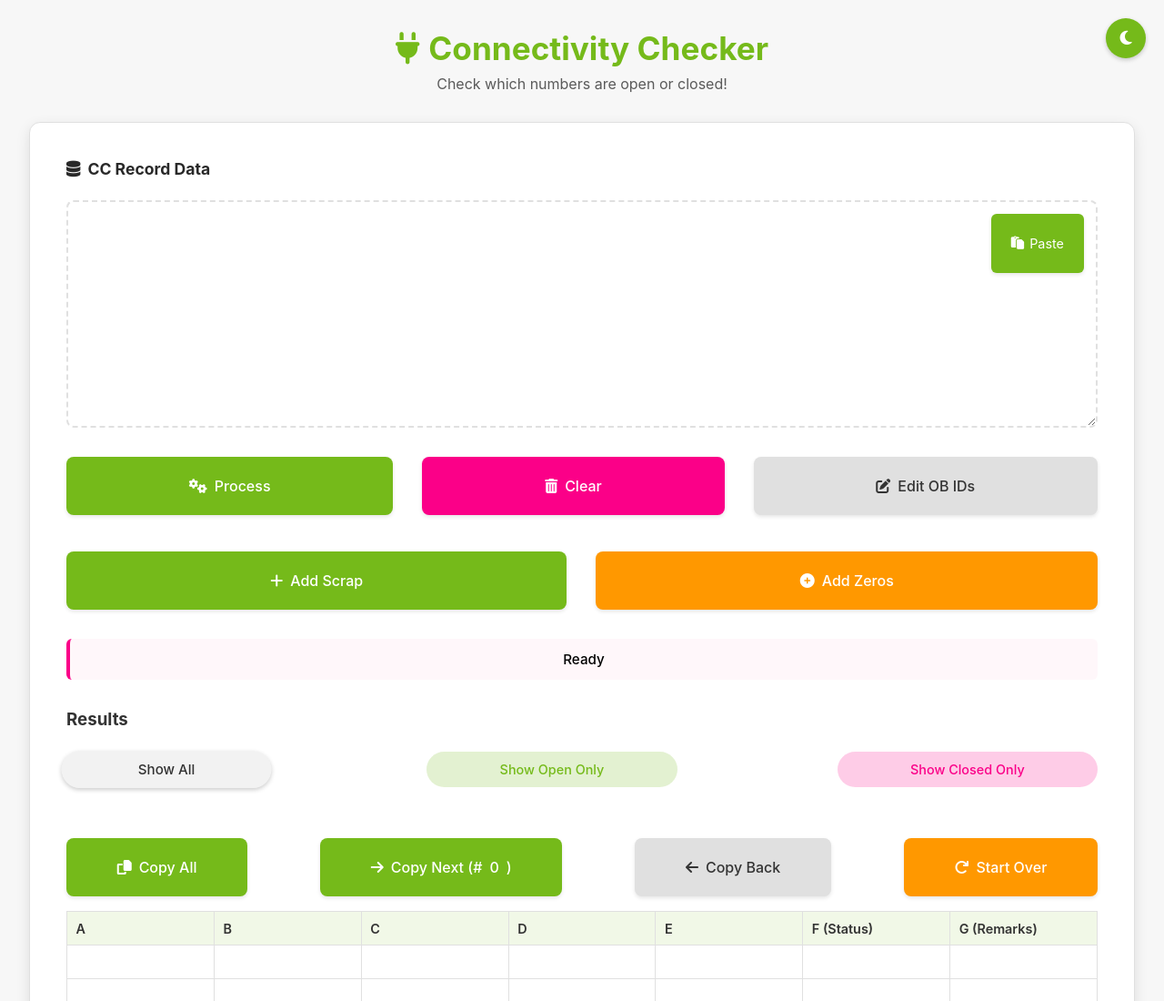
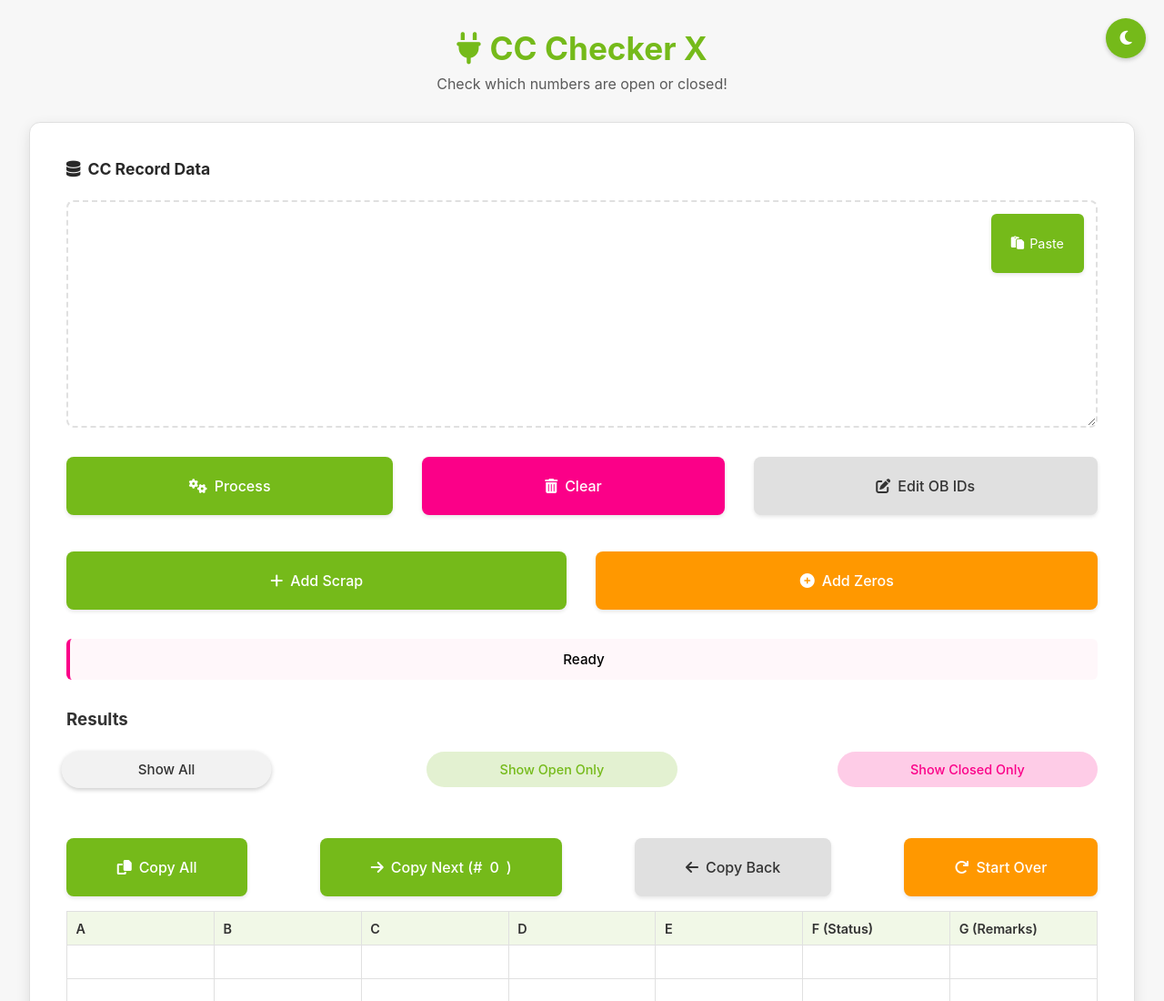
Before and after one commit to techlixer/ccc, a plain HTML site: page index.html in a window 1280 px wide. Shown: the top 1100 px of the page at 91% size. Drawn offline with Linux system fonts and the light colour scheme.

Commit message:
Update index.html

```diff
--- a/index.html
+++ b/index.html
@@ -3,7 +3,7 @@
 <head>
     <meta charset="UTF-8">
     <meta name="viewport" content="width=device-width, initial-scale=1.0">
-    <title>Connectivity Checker</title>
+    <title>CC Checker X</title>
 <link rel="icon" href="https://i.ibb.co/W48rv8hd/icon.png" type="image/png">
     <link rel="stylesheet" href="https://cdnjs.cloudflare.com/ajax/libs/font-awesome/6.4.0/css/all.min.css">
     <style>
@@ -613,7 +613,7 @@
     </button>
 
     <div class="header">
-        <h1><i class="fas fa-plug"></i> Connectivity Checker</h1>
+        <h1><i class="fas fa-plug"></i> CC Checker X</h1>
         <p>Check which numbers are open or closed!</p>
     </div>
 
```
